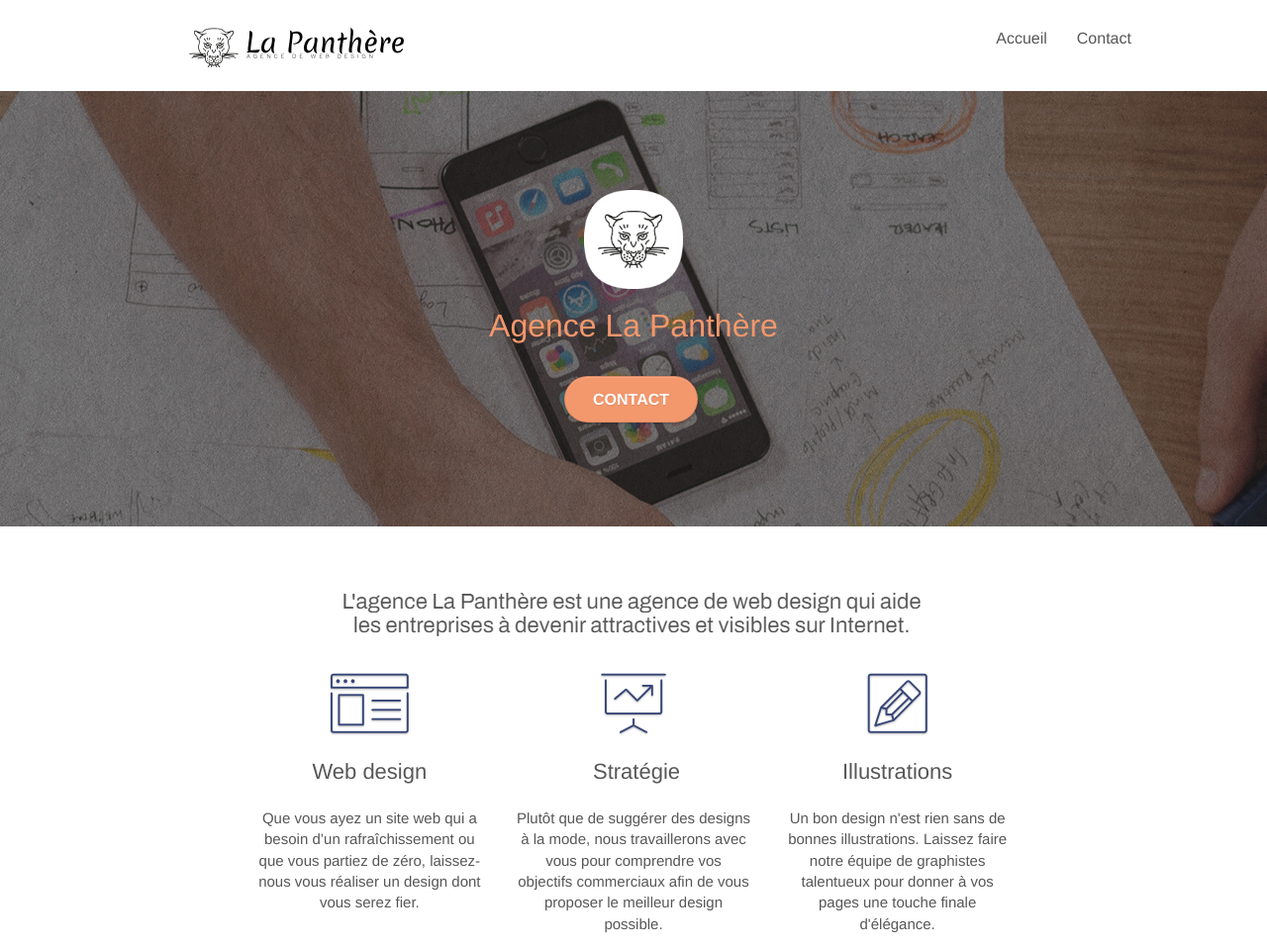
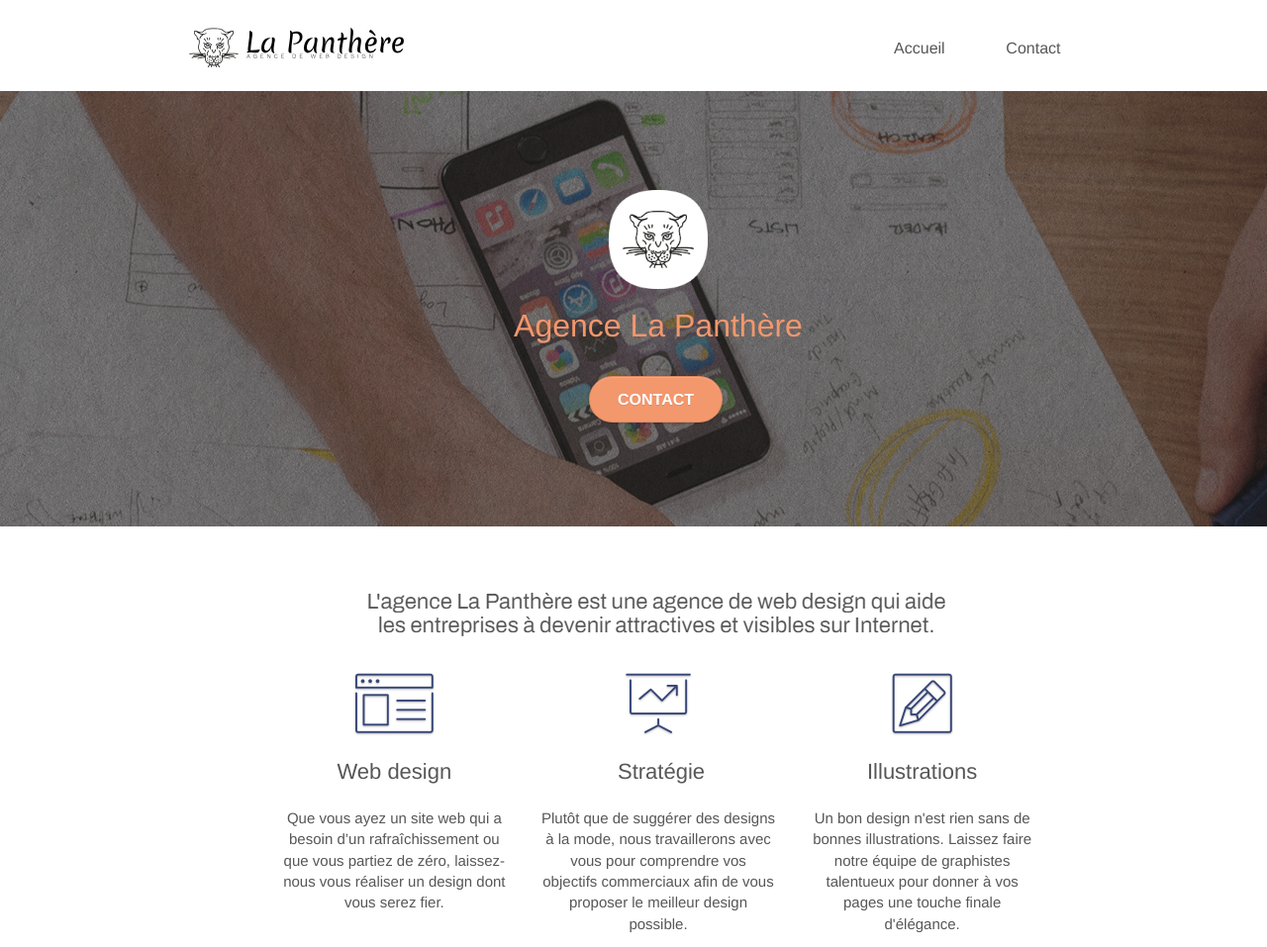
Before and after one commit to Rolland15/P4-V2, a plain HTML site: page index.html in a window 1280 px wide. Shown: the top 957 px of the page at 99% size. Drawn offline with Linux system fonts and the light colour scheme.

Commit message:
modification du padding de la page 2

```diff
--- a/style.css
+++ b/style.css
@@ -362,9 +362,15 @@ a:hover {
 }
 
 @media (min-width: 768px) {
+  .navbar .nav {
+    width: 30%;
+  }
+  .bloc .container {
+    padding-right: 0;
+  }
   .site-navigation {
     position: absolute;
-    top: 30%;
+    top: 50%;
     right: 20px;
     transform: translate(0, -50%);
     -webkit-transform: translateY(-50%);
```
